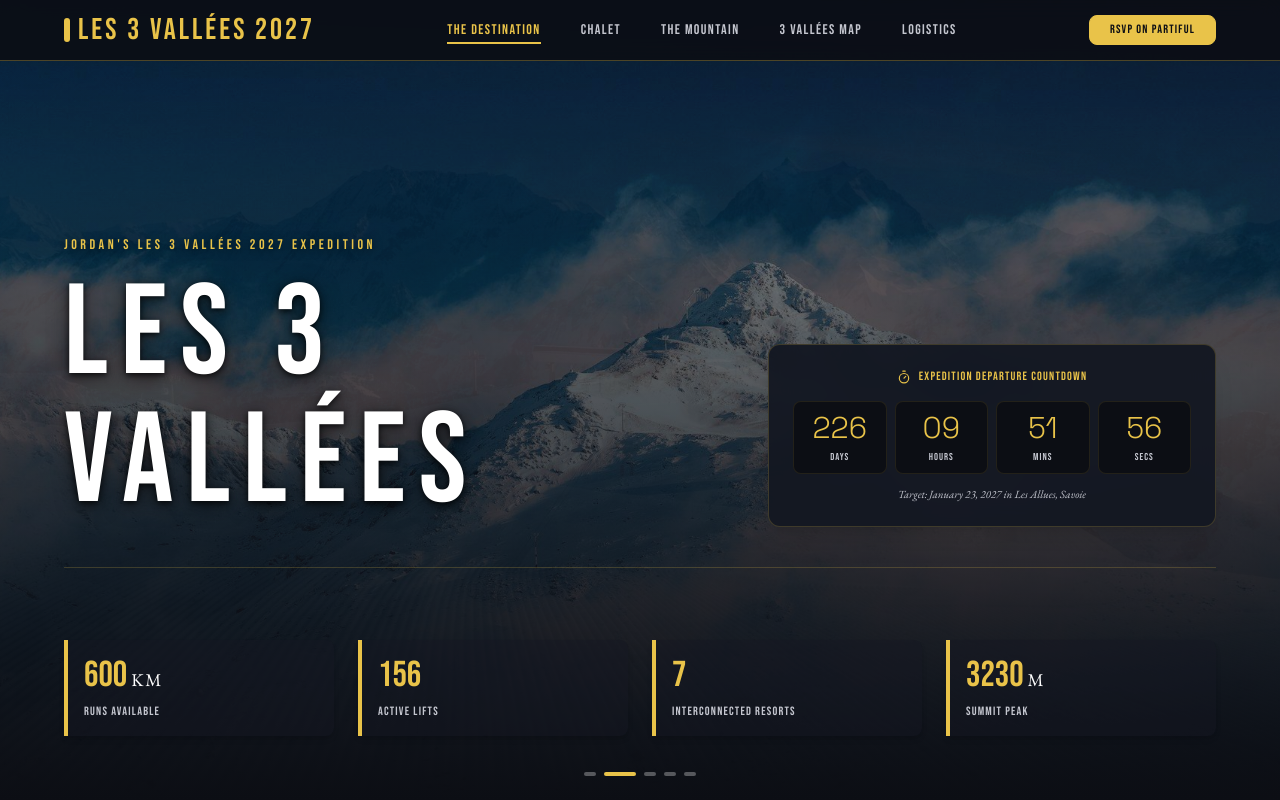
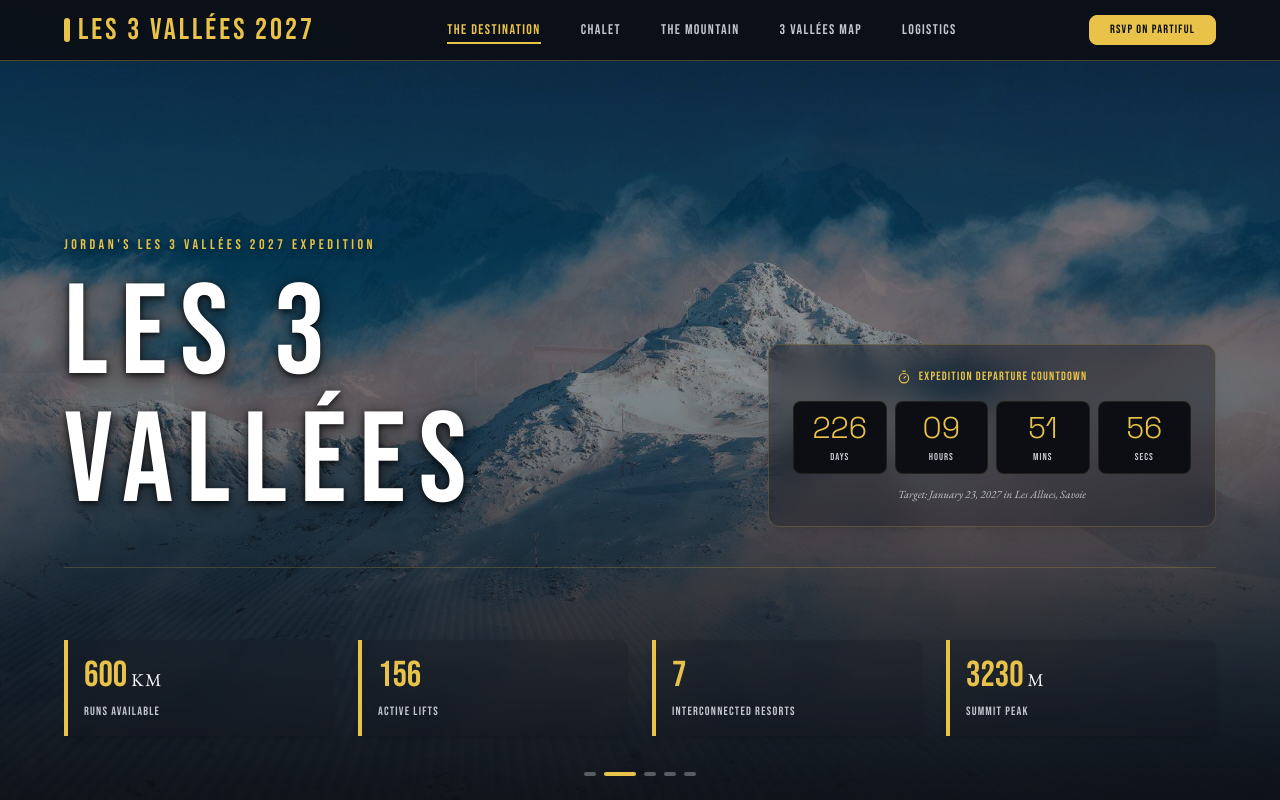
Before and after one commit to JordanGoodridge/alps, a React (Vite) app: page / in a window 1280 px wide. Shown: the top 800 px of the page. Built offline with nearby package versions, Linux system fonts and the light colour scheme.

Commit message:
style: apply translucent glassmorphism to countdown and metrics widgets to make hero more visible on desktop

```diff
--- a/src/App.tsx
+++ b/src/App.tsx
@@ -495,7 +495,7 @@ export default function App() {
               key={heroIndex}
               src={HERO_IMAGES[heroIndex].url}
               alt={HERO_IMAGES[heroIndex].alt}
-              className="absolute inset-0 w-full h-full object-cover object-[center_75%] contrast-[1.2] brightness-[0.75] saturate-[1.3]"
+              className="absolute inset-0 w-full h-full object-cover object-[center_75%] contrast-[1.15] brightness-[0.85] saturate-[1.25]"
               initial={{ opacity: 0, scale: 1.05 }}
               animate={{ opacity: 1, scale: 1 }}
               exit={{ opacity: 0 }}
@@ -503,7 +503,7 @@ export default function App() {
               referrerPolicy="no-referrer"
             />
           </AnimatePresence>
-          <div className="absolute inset-0 bg-gradient-to-t from-[#0c0e14] via-[#0c0e14]/50 to-transparent z-[1]"></div>
+          <div className="absolute inset-0 bg-gradient-to-t from-[#0c0e14]/90 via-[#0c0e14]/25 to-transparent z-[1]"></div>
 
           {/* Hero slide indicators */}
           <div className="absolute bottom-6 left-1/2 -translate-x-1/2 z-[2] flex gap-2">
@@ -549,7 +549,7 @@ export default function App() {
             </div>
 
             {/* Live Countdown Clock - Desktop Only */}
-            <div className="hidden md:block p-6 border border-[#e9c349]/20 bg-[#141822]/95 backdrop-blur-md w-full max-w-md rounded-xl shadow-xl">
+            <div className="hidden md:block p-6 border border-[#e9c349]/20 bg-[#141822]/40 backdrop-blur-md w-full max-w-md rounded-xl shadow-xl">
               <div className="text-center font-display text-xs text-[#e9c349] tracking-widest uppercase mb-4 flex items-center gap-2 justify-center">
                 <Timer size={14} />
                 Expedition Departure Countdown
@@ -588,25 +588,25 @@ export default function App() {
 
           {/* Quick Metrics Grid */}
           <div className="grid grid-cols-2 lg:grid-cols-4 gap-4 md:gap-6 pt-4 md:pt-6 font-sans">
-            <div className="p-3 sm:p-4 border-l-4 border-[#e9c349] bg-[#141822]/45 hover:bg-[#141822]/65 rounded-r-lg transition-all shadow-md">
+            <div className="p-3 sm:p-4 border-l-4 border-[#e9c349] bg-[#141822]/20 backdrop-blur-xs hover:bg-[#141822]/50 rounded-r-lg transition-all shadow-md">
               <span className="font-display text-4xl text-[#e9c349] tracking-normal inline-flex items-baseline">
                 600<span className="text-lg uppercase text-white tracking-widest font-sans font-light ml-1 font-sans">km</span>
               </span>
               <span className="block font-display text-xs text-[#c4c6cf] tracking-widest uppercase mt-2">Runs Available</span>
             </div>
-            <div className="p-3 sm:p-4 border-l-4 border-[#e9c349] bg-[#141822]/45 hover:bg-[#141822]/65 rounded-r-lg transition-all shadow-md">
+            <div className="p-3 sm:p-4 border-l-4 border-[#e9c349] bg-[#141822]/20 backdrop-blur-xs hover:bg-[#141822]/50 rounded-r-lg transition-all shadow-md">
               <span className="font-display text-4xl text-[#e9c349] tracking-normal">
                 156
               </span>
               <span className="block font-display text-xs text-[#c4c6cf] tracking-widest uppercase mt-2">Active Lifts</span>
             </div>
-            <div className="p-3 sm:p-4 border-l-4 border-[#e9c349] bg-[#141822]/45 hover:bg-[#141822]/65 rounded-r-lg transition-all shadow-md">
+            <div className="p-3 sm:p-4 border-l-4 border-[#e9c349] bg-[#141822]/20 backdrop-blur-xs hover:bg-[#141822]/50 rounded-r-lg transition-all shadow-md">
               <span className="font-display text-4xl text-[#e9c349] tracking-normal">
                 7
               </span>
               <span className="block font-display text-xs text-[#c4c6cf] tracking-widest uppercase mt-2">Interconnected Resorts</span>
             </div>
-            <div className="p-3 sm:p-4 border-l-4 border-[#e9c349] bg-[#141822]/45 hover:bg-[#141822]/65 rounded-r-lg transition-all shadow-md">
+            <div className="p-3 sm:p-4 border-l-4 border-[#e9c349] bg-[#141822]/20 backdrop-blur-xs hover:bg-[#141822]/50 rounded-r-lg transition-all shadow-md">
               <span className="font-display text-4xl text-[#e9c349] tracking-normal inline-flex items-baseline">
                 3230<span className="text-lg uppercase text-white tracking-widest font-sans font-light ml-1 font-sans">m</span>
               </span>
```
